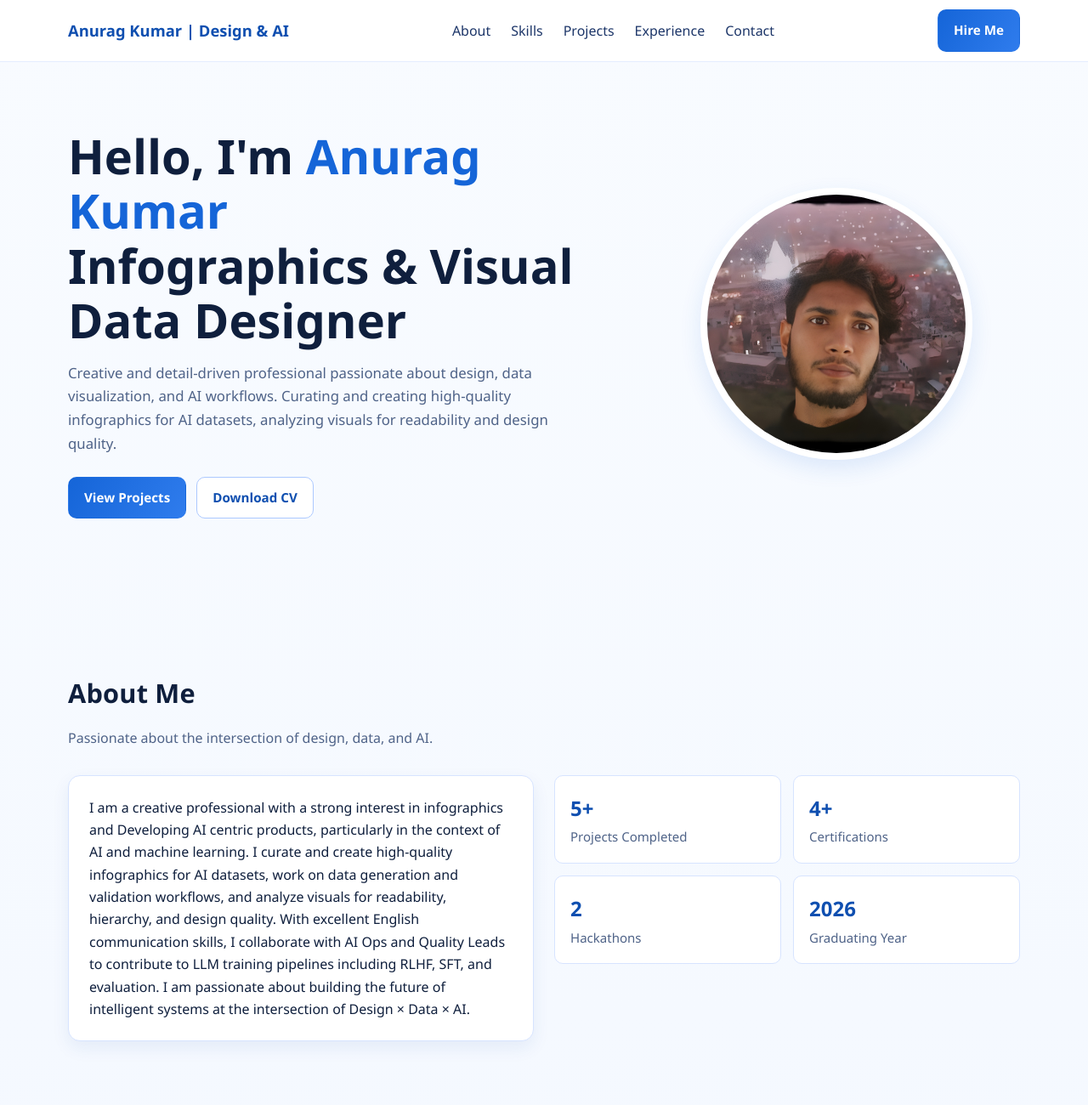
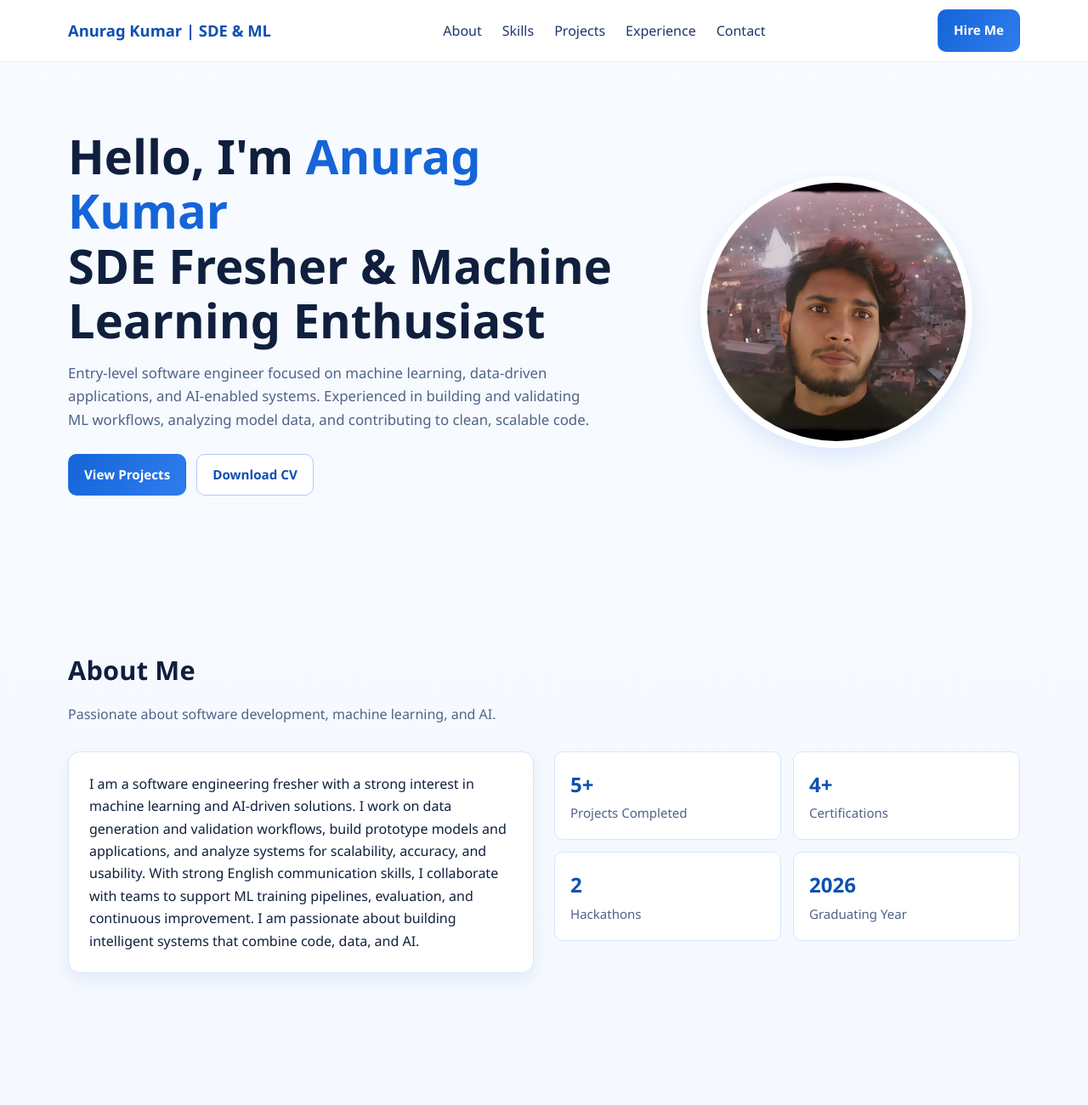
Before and after one commit to CODEVITHANURAG/anurag-portfolio, a website: page index.html in a window 1280 px wide. Shown: the top 1300 px of the page at 85% size. Drawn offline with Linux system fonts and the light colour scheme.

Commit message:
ML DRIVEN PROFILE

```diff
--- a/index.html
+++ b/index.html
@@ -3,13 +3,13 @@
   <head>
     <meta charset="UTF-8" />
     <meta name="viewport" content="width=device-width, initial-scale=1.0" />
-    <title>Anurag Kumar - Infographics & Visual Data Design Portfolio</title>
+    <title>Anurag Kumar - SDE Fresher & ML Enthusiast Portfolio</title>
     <link rel="stylesheet" href="styles.css">
   </head>
   <body>
     <nav class="navbar">
       <div class="container nav-inner">
-        <a href="#home" class="logo">Anurag Kumar | Design & AI</a>
+        <a href="#home" class="logo">Anurag Kumar | SDE & ML</a>
 
         <ul class="nav-links" id="navLinks">
           <li><a href="#about">About</a></li>
@@ -32,9 +32,9 @@
       <section class="hero">
         <div class="container hero-grid">
           <div class="reveal">
-            <h1>Hello, I'm <span>Anurag Kumar</span><br />Infographics & Visual Data Designer</h1>
+            <h1>Hello, I'm <span>Anurag Kumar</span><br />SDE Fresher & Machine Learning Enthusiast</h1>
             <p>
-              Creative and detail-driven professional passionate about design, data visualization, and AI workflows. Curating and creating high-quality infographics for AI datasets, analyzing visuals for readability and design quality.
+              Entry-level software engineer focused on machine learning, data-driven applications, and AI-enabled systems. Experienced in building and validating ML workflows, analyzing model data, and contributing to clean, scalable code.
             </p>
             <div class="hero-actions">
               <a href="#projects" class="btn btn-primary">View Projects</a>
@@ -55,13 +55,13 @@
         <div class="container">
           <h2 class="section-title reveal">About Me</h2>
           <p class="section-subtitle reveal">
-            Passionate about the intersection of design, data, and AI.
+            Passionate about software development, machine learning, and AI.
           </p>
 
           <div class="about-grid">
             <article class="about-bio reveal">
               <p>
-                I am a creative professional with a strong interest in infographics and Developing AI centric products, particularly in the context of AI and machine learning. I curate and create high-quality infographics for AI datasets, work on data generation and validation workflows, and analyze visuals for readability, hierarchy, and design quality. With excellent English communication skills, I collaborate with AI Ops and Quality Leads to contribute to LLM training pipelines including RLHF, SFT, and evaluation. I am passionate about building the future of intelligent systems at the intersection of Design × Data × AI.
+                I am a software engineering fresher with a strong interest in machine learning and AI-driven solutions. I work on data generation and validation workflows, build prototype models and applications, and analyze systems for scalability, accuracy, and usability. With strong English communication skills, I collaborate with teams to support ML training pipelines, evaluation, and continuous improvement. I am passionate about building intelligent systems that combine code, data, and AI.
               </p>
             </article>
 
```
Also changed, not shown: 1 other file.
